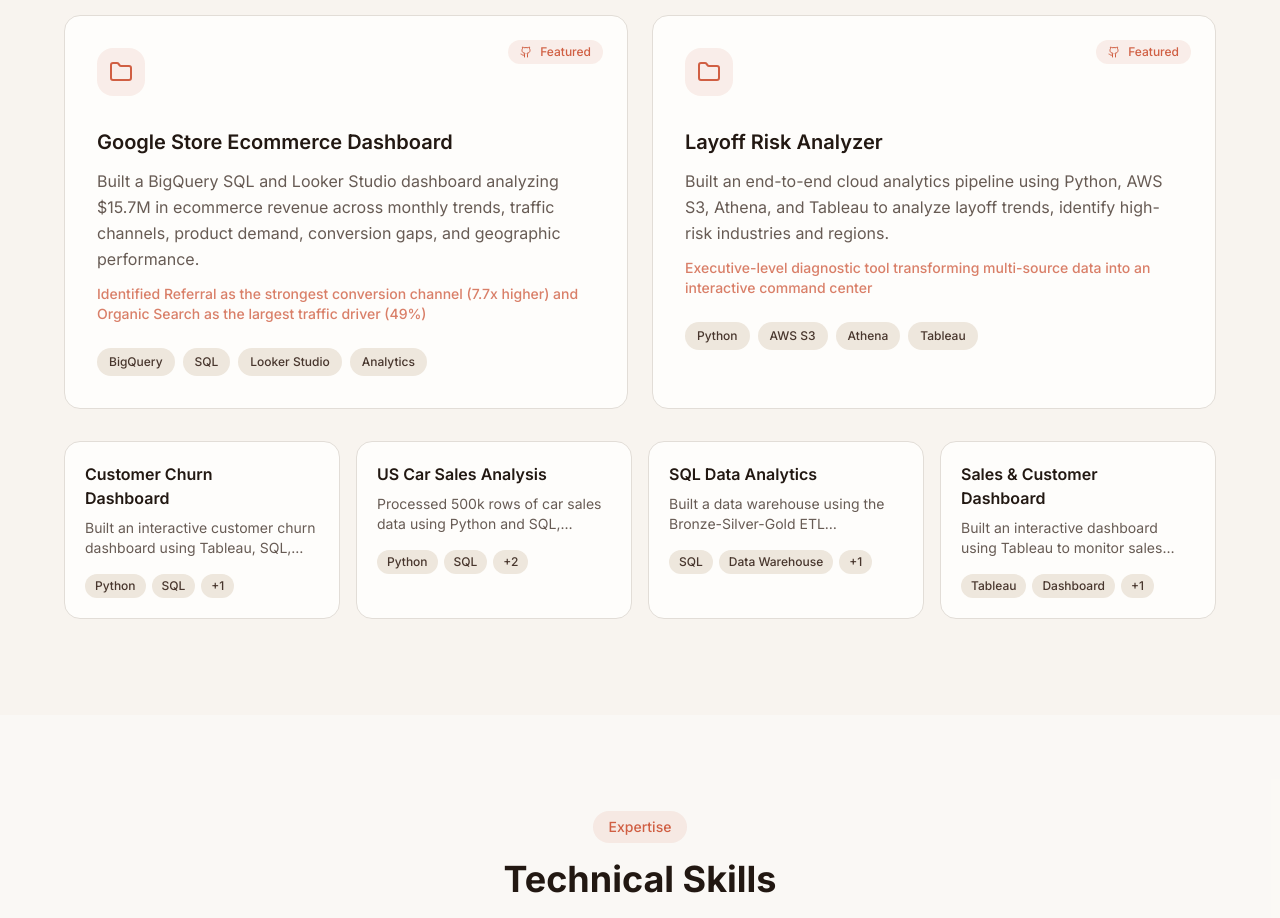
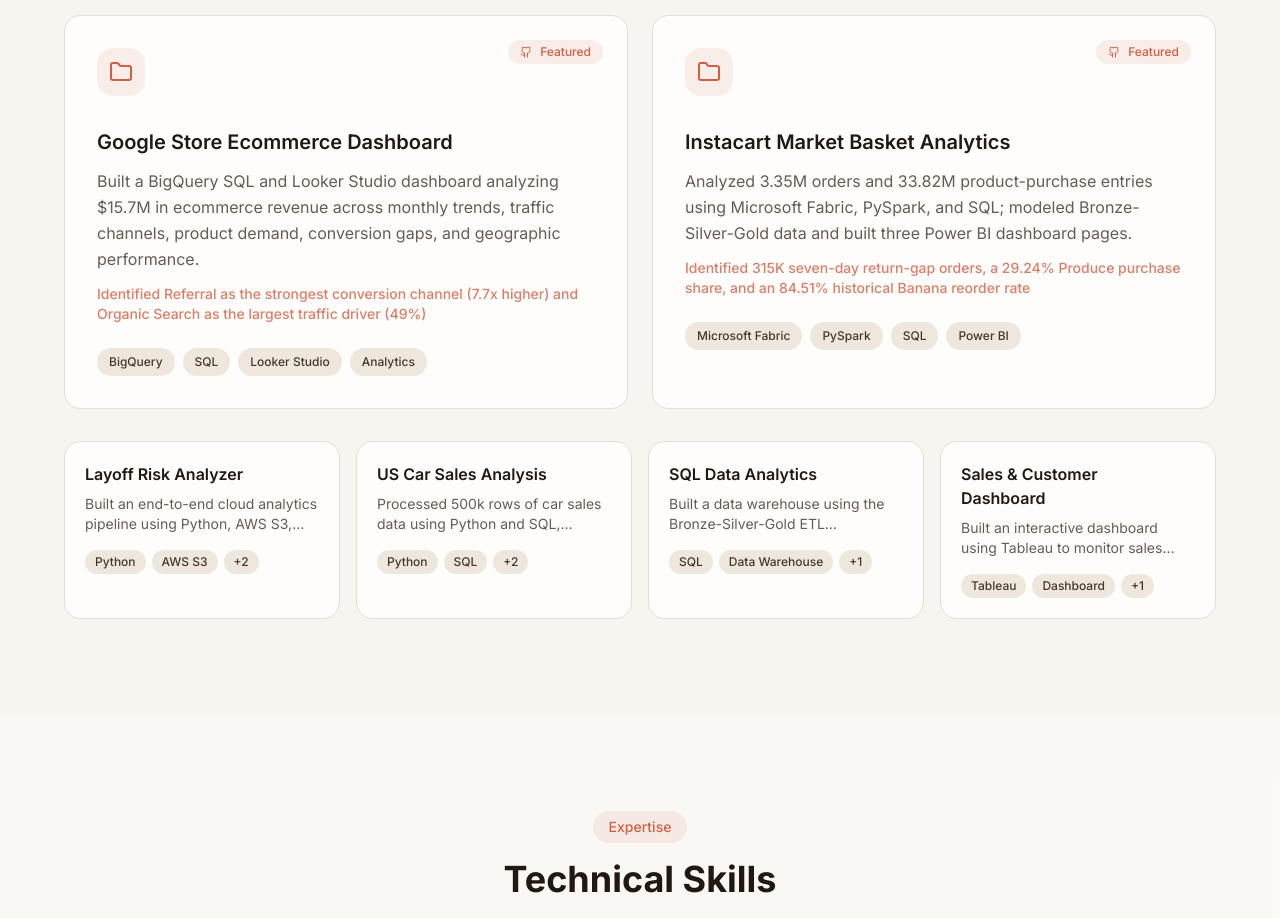
Before and after one commit to arrya13n/Portfolio, a Next.js app: page /Portfolio/ in a window 1280 px wide. Shown: the part 3540-4458 px from the top of the page. Built offline with nearby package versions, Linux system fonts and the light colour scheme.

Commit message:
Replace churn project with Instacart Fabric and Power BI analytics

```diff
--- a/components/projects.tsx
+++ b/components/projects.tsx
@@ -18,16 +18,16 @@ const projects = [
     impact: "Executive-level diagnostic tool transforming multi-source data into an interactive command center",
     tags: ["Python", "AWS S3", "Athena", "Tableau"],
     github: "https://github.com/arrya13n/Layoff-risk-analyzer",
-    highlight: true,
+    highlight: false,
   },
   {
-    title: "Customer Churn Dashboard",
+    title: "Instacart Market Basket Analytics",
     description:
-      "Built an interactive customer churn dashboard using Tableau, SQL, and Python to analyze churn patterns and segment customers by retention risk.",
-    impact: "Identified key behavioral drivers supporting data-driven retention strategies",
-    tags: ["Python", "SQL", "Tableau"],
-    github: "https://github.com/arrya13n/Customer-Churn-Dashboard",
-    highlight: false,
+      "Analyzed 3.35M orders and 33.82M product-purchase entries using Microsoft Fabric, PySpark, and SQL; modeled Bronze-Silver-Gold data and built three Power BI dashboard pages.",
+    impact: "Identified 315K seven-day return-gap orders, a 29.24% Produce purchase share, and an 84.51% historical Banana reorder rate",
+    tags: ["Microsoft Fabric", "PySpark", "SQL", "Power BI"],
+    github: "https://github.com/arrya13n/instacart_market_basket_analysis",
+    highlight: true,
   },
   {
     title: "US Car Sales Analysis",
```
